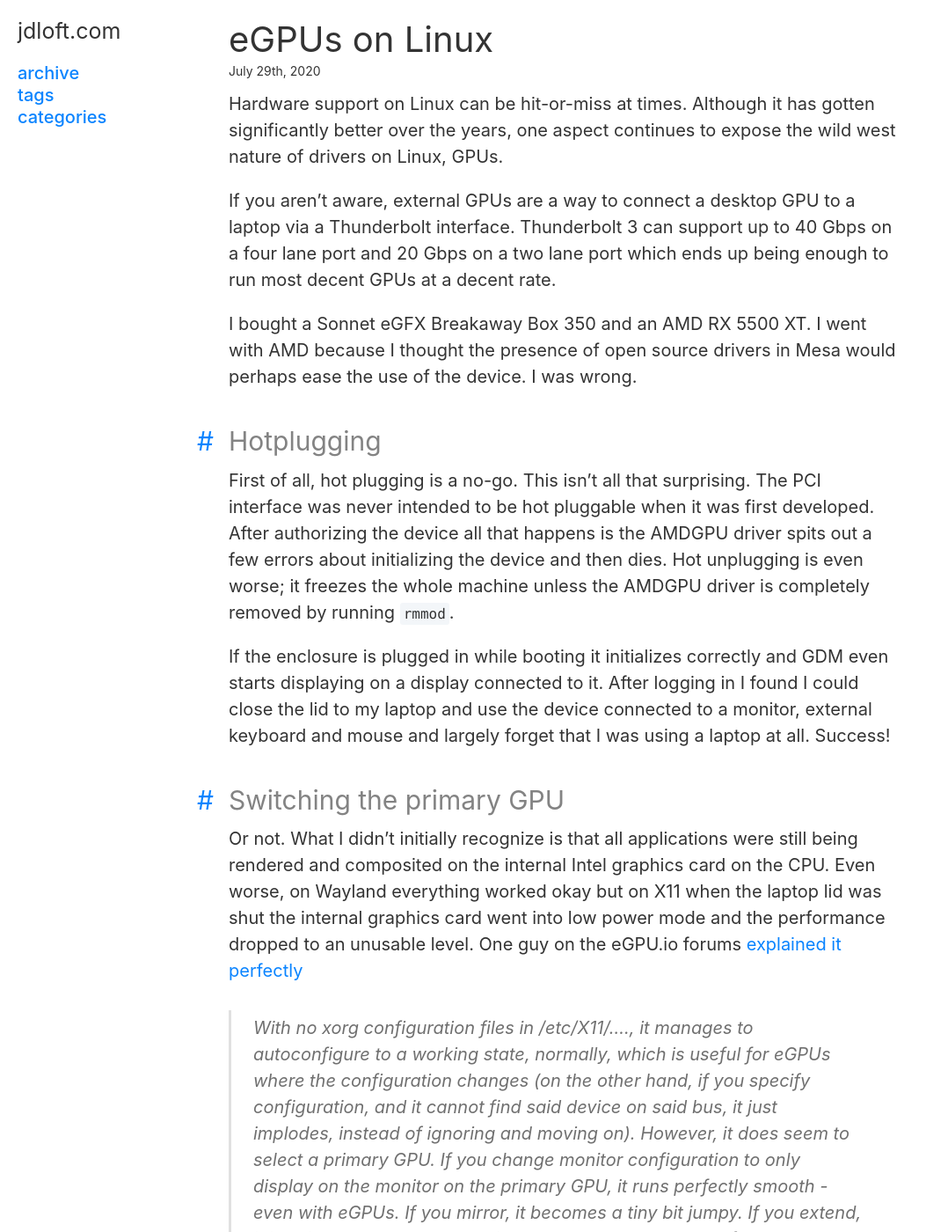
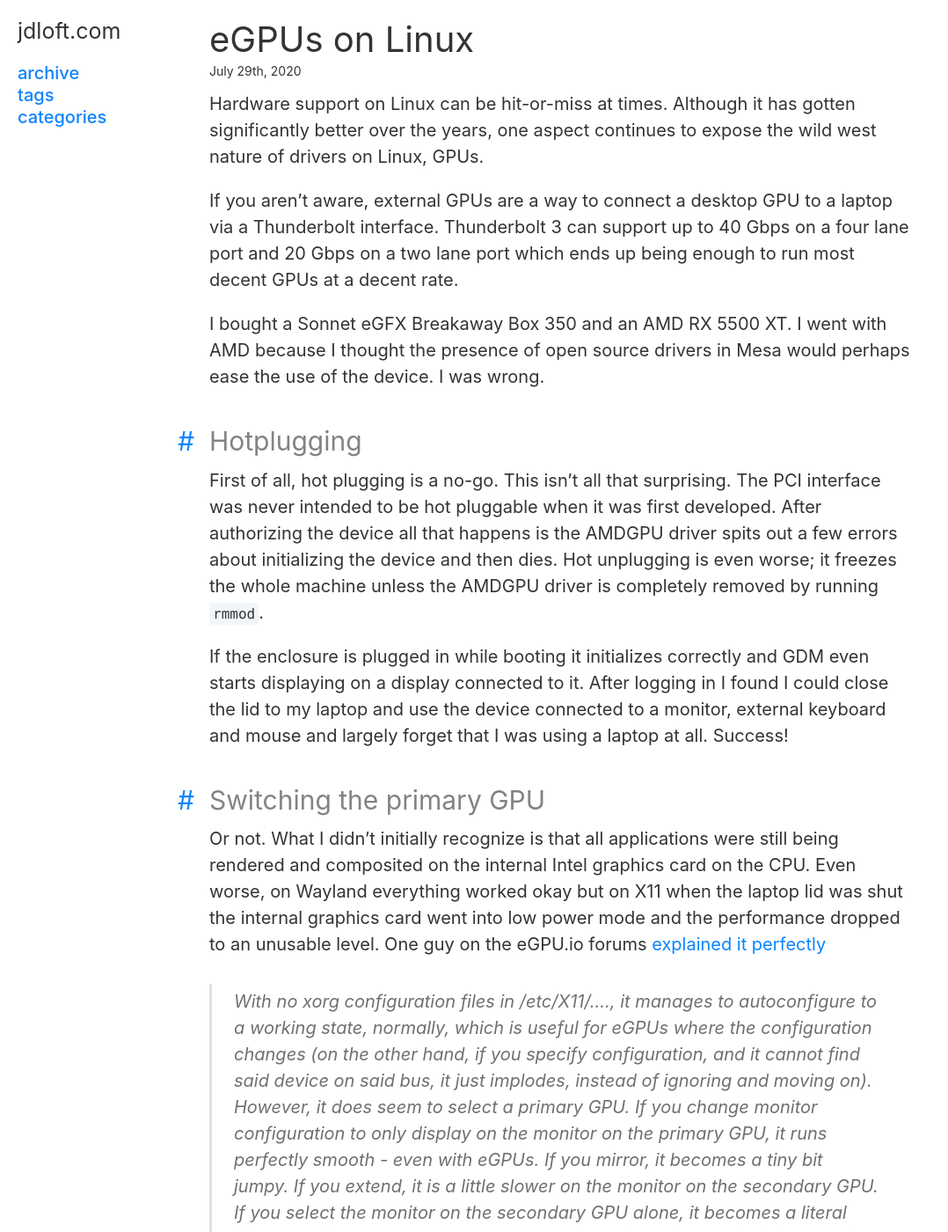
Before and after one commit to jdloft/jdloft.github.io, a Jekyll site: the page built from index.html, in a window 1280 px wide and 1400 px high. Shown: the whole window at 88% size, without its empty margins (0-1078 px from the left). Built offline with Jekyll 4.4.1, drawn with Linux system fonts in a browser that asks for light colours; the list of posts is cut into pages by our own code.

Commit message:
Fix masthead responsiveness

```diff
--- a/_sass/_layout.scss
+++ b/_sass/_layout.scss
@@ -1,10 +1,12 @@
 // Site structure
 
 .container {
-  max-width: 38rem;
-  padding-top: 1rem;
+  max-width: 45rem;
   margin-left:  auto;
   margin-right: auto;
+  padding-top: 1rem;
+  padding-left: 2.4em;
+  padding-right: 2.4em;
 }
 
 footer {
--- a/_sass/_masthead.scss
+++ b/_sass/_masthead.scss
@@ -9,6 +9,10 @@
   position: fixed;
   overflow-x: hidden;
   line-height: 1.25;
+
+  @media screen and (max-width: 1150px) {
+    position: static;
+  }
 }
 
 .masthead-title {
```
